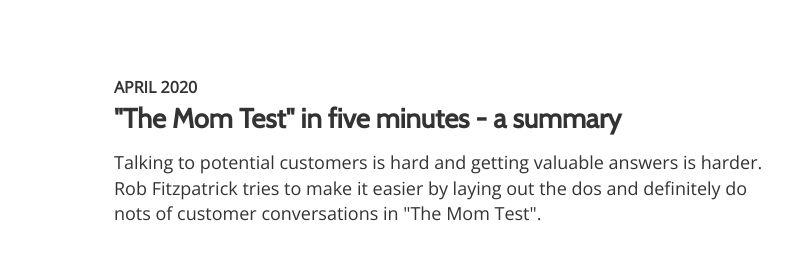
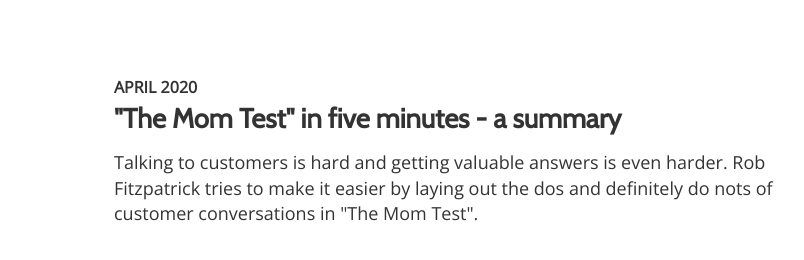
Before and after one commit to ludwigbacklund/ludwigfyi, a Gatsby site: page / in a window 1280 px wide. Shown: the full height of the page, 334-1138 px from the left. Built offline with nearby package versions, Linux system fonts and the light colour scheme; Gatsby itself is replaced by a stand-in of ours; some packages are replaced by stand-ins of ours.

Commit message:
Add more explanation to the mom test article beginning

```diff
--- a/src/blog-posts/the-mom-test.md
+++ b/src/blog-posts/the-mom-test.md
@@ -2,10 +2,10 @@
 path: "/the-mom-test"
 date: "2020-04-19"
 title: '"The Mom Test" in five minutes - a summary'
-description: 'Talking to potential customers is hard and getting valuable answers is harder. Rob Fitzpatrick tries to make it easier by laying out the dos and definitely do nots of customer conversations in "The Mom Test".'
+description: 'Talking to customers is hard and getting valuable answers is even harder. Rob Fitzpatrick tries to make it easier by laying out the dos and definitely do nots of customer conversations in "The Mom Test".'
 ---
 
-This is a quick distillation of "The Mom Test" by Rob Fitzpatrick. It contains summaries of what I found to be the impactful parts of a great book. You should definitely [buy the book](http://momtestbook.com/) to understand the full picture and get access to a plethora of practical tips, example questions, anecdotes and inspiring quotes that I did not include in this summary.
+This is a quick distillation of "The Mom Test" by Rob Fitzpatrick, a book on validating your business by talking to customers who are lying to you (in a nice way). This article summarizes what I found to be the impactful parts of a great book. You should definitely [buy the book](http://momtestbook.com/) to see the full picture and get access to a plethora of practical tips, example questions, anecdotes and inspiring quotes that I did not include in this summary.
 
 ## The Mom Test
 
```
